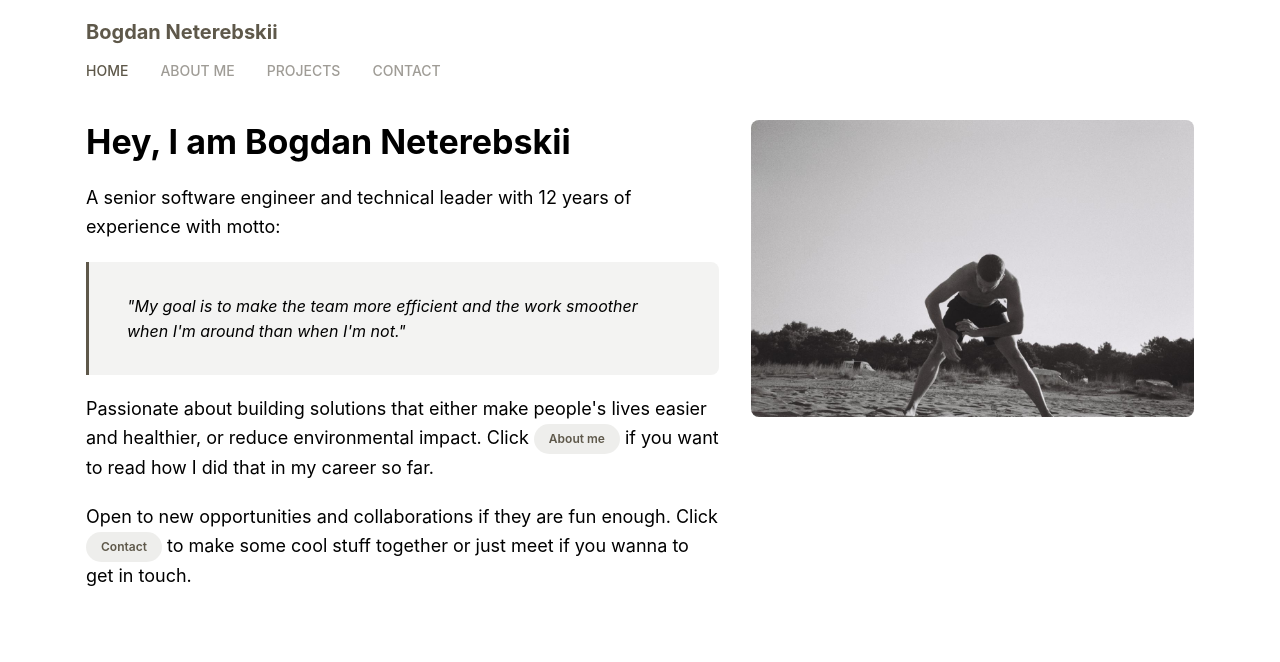
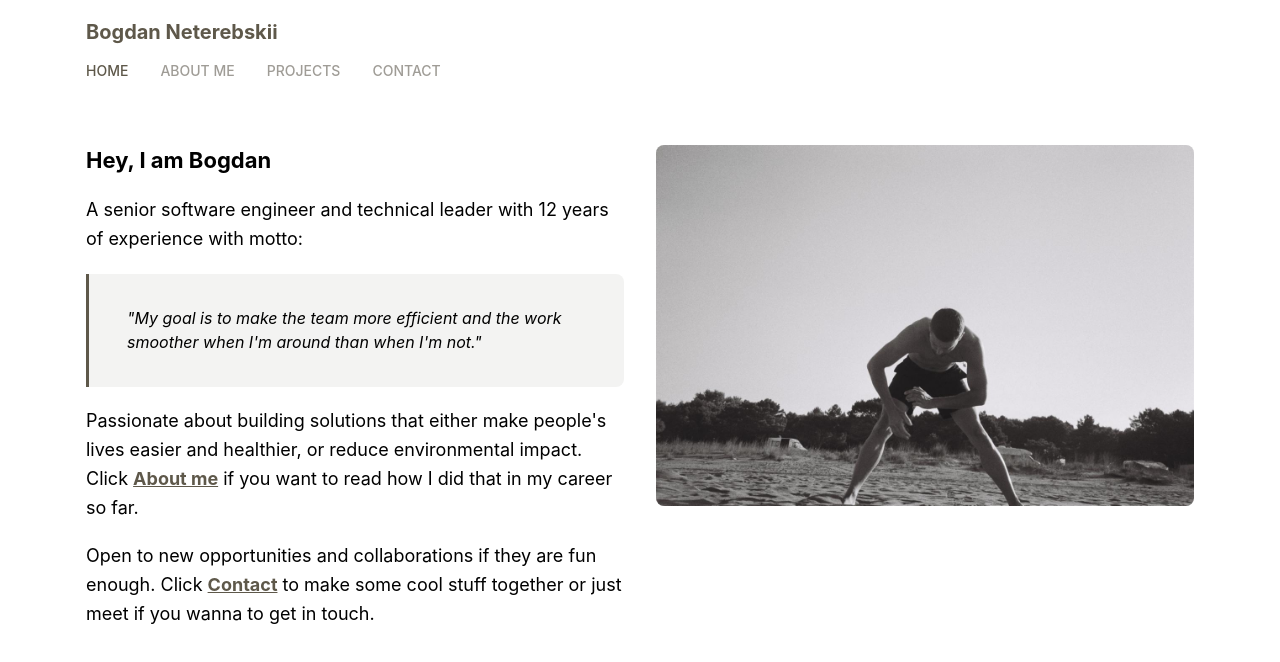
Before and after one commit to ozzzzz/ozzzzz.github.io, a React (Vite) app: page / in a window 1280 px wide. Shown: the top 662 px of the page. Built offline with nearby package versions, Linux system fonts and the light colour scheme.

Commit message:
revactored

```diff
--- a/src/App.tsx
+++ b/src/App.tsx
@@ -1,5 +1,5 @@
 import { BrowserRouter, Route, Routes } from 'react-router-dom'
-import { AppShell, useMantineTheme } from '@mantine/core'
+import { AppShell } from '@mantine/core'
 import Navigation from './components/Navigation'
 import Home from './pages/Home'
 import About from './pages/About'
@@ -7,14 +7,11 @@ import Projects from './pages/Projects'
 import Contact from './pages/Contact'
 
 const App = () => {
-  const theme = useMantineTheme()
 
   return (
     <BrowserRouter>
-      <AppShell padding="md" header={{ height: 72 }} withBorder={false}>
-        <AppShell.Header>
-          <Navigation />
-        </AppShell.Header>
+      <AppShell padding="md" withBorder={false}>
+        <Navigation />
 
         <AppShell.Main style={{ minHeight: '100vh' }}>
           <Routes>
--- a/src/main.tsx
+++ b/src/main.tsx
@@ -1,6 +1,6 @@
 import { StrictMode } from 'react'
 import { createRoot } from 'react-dom/client'
-import { Title, Text, createTheme, MantineColorsTuple, MantineProvider } from '@mantine/core'
+import { Title, Text, createTheme, MantineColorsTuple, MantineProvider, Anchor } from '@mantine/core'
 import '@mantine/core/styles.css'
 import './main.css'
 import App from './App'
@@ -37,7 +37,14 @@ const theme = createTheme({
       defaultProps: {
         size: 'lg',
       }
-    })
+    }),
+    Anchor: Anchor.extend({
+      defaultProps: {
+        td: "underline",
+        fw: 700,
+        c: 'mainColor.9',
+      }
+    }),
   }
 })
 
--- a/src/pages/About.tsx
+++ b/src/pages/About.tsx
@@ -13,7 +13,7 @@ const About = () => {
     <Container size="lg" py="xl">
       <Stack gap="xl">
         <Stack gap="xs">
-          <Title order={1}>
+          <Title order={3}>
             About me
           </Title>
           <Text>
--- a/src/pages/Contact.tsx
+++ b/src/pages/Contact.tsx
@@ -22,7 +22,7 @@ const Contact = () => {
         <Grid.Col span={{ base: 12, md: 8 }}>
           <Stack gap="xl">
             <Stack gap="xs">
-              <Title order={1}>
+              <Title order={3}>
                 Contacts
               </Title>
             </Stack>
--- a/src/pages/Home.tsx
+++ b/src/pages/Home.tsx
@@ -1,4 +1,4 @@
-import { Blockquote, Button, Container, Grid, Group, Image, Stack, Text, Title } from '@mantine/core'
+import { Anchor, Blockquote, Container, Grid, Image, Stack, Text, Title } from '@mantine/core'
 import { Link } from 'react-router-dom'
 import bogdanPhoto from '../assets/bogdan_photo_4.jpeg'
 import profileData from '../utils/profileData'
@@ -8,11 +8,11 @@ const Home = () => {
   return (
     <Container size="lg" py="xl">
       <Grid gutter="xl" align="stretch">
-        <Grid.Col span={{ base: 12, md: 7 }}>
+        <Grid.Col span={{ base: 12, md: 6 }}>
           <Stack gap="lg" align="flex-start">
             <Stack gap="lg">
-              <Title order={1}>
-                Hey, I am Bogdan Neterebskii
+              <Title order={3}>
+                Hey, I am Bogdan
               </Title>
               <Text>
                 A senior software engineer and technical leader with {profileData.experienceYears} years of experience with motto:
@@ -23,21 +23,19 @@ const Home = () => {
             </Stack>
             <Stack>
               <Text>
-                Passionate about building solutions that either make people's lives easier and healthier, or reduce environmental impact. Click <Button component={Link} to="/about" variant='light' radius="xl" size='xs' >
-                  About me
-                </Button> if you want to read how I did that in my career so far.
+                Passionate about building solutions that either make people's lives easier and healthier, or reduce environmental impact. Click <Anchor component={Link} to="/about">About me</Anchor> if you want to read how I did that in my career so far.
               </Text>
             </Stack>
             <Stack>
               <Text>
-                Open to new opportunities and collaborations if they are fun enough. Click <Button component={Link} to="/contact" radius="xl" variant='light' size='xs'>Contact</Button> to make some cool stuff together or just meet if you wanna to get in touch.
+                Open to new opportunities and collaborations if they are fun enough. Click <Anchor component={Link} to="/contact">Contact</Anchor> to make some cool stuff together or just meet if you wanna to get in touch.
               </Text>
             </Stack>
 
           </Stack>
         </Grid.Col>
 
-        <Grid.Col span={{ base: 12, md: 5 }}>
+        <Grid.Col span={{ base: 12, md: 6 }}>
           <Image
             src={bogdanPhoto}
             alt="Bogdan Neterebskii"
--- a/src/pages/Projects.tsx
+++ b/src/pages/Projects.tsx
@@ -29,7 +29,7 @@ const Projects = () => {
     <Container size="lg" py="xl">
       <Stack gap="xl">
         <Stack gap="xs">
-          <Title order={1}>
+          <Title order={3}>
             Projects
           </Title>
           <Text size="lg">
```
